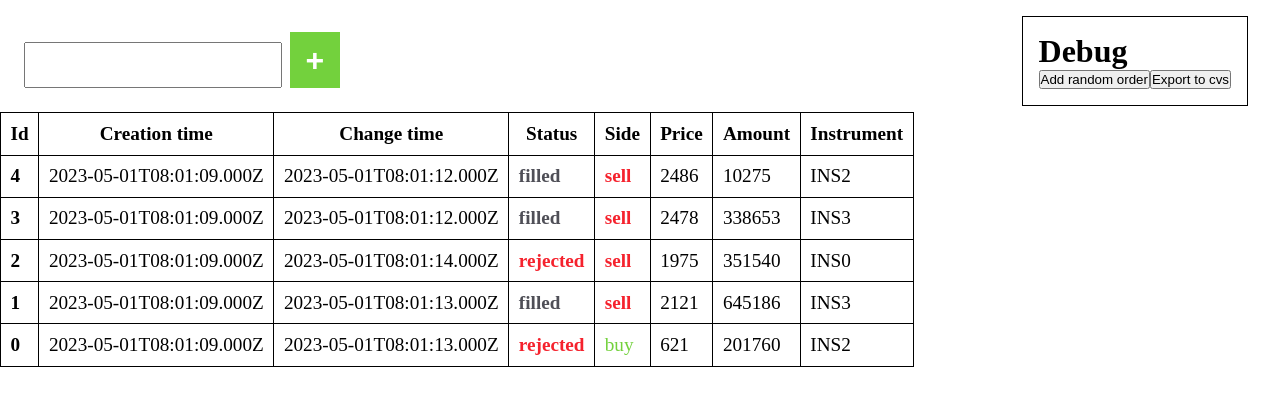
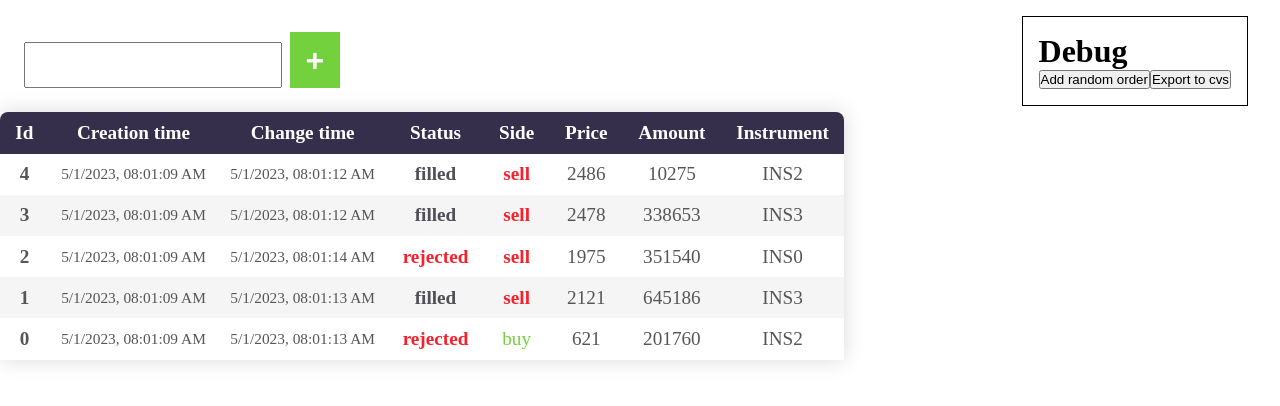
Before and after one commit to sluppyy/market, a React (Vite) app: page / in a window 1280 px wide. Shown: the top 406 px of the page. Built offline with nearby package versions, Linux system fonts and the light colour scheme.

Commit message:
updated styles for table

```diff
--- a/src/components/OrdersTable/OrdersTable.tsx
+++ b/src/components/OrdersTable/OrdersTable.tsx
@@ -4,6 +4,20 @@ import { OrdersVM } from '../../vm'
 import styles from './styles.module.css'
 import { MyOrdersVM } from '../../vm/MyOrdersVM'
 
+function tryParseNumber<T>(value: T): T | Number {
+  return Number(value) || value
+}
+
+function format(date: Date): string {
+  return Intl.DateTimeFormat('en', {
+    year: 'numeric',
+    day: 'numeric',
+    month: 'numeric',
+    hour: '2-digit',
+    minute: '2-digit',
+    second: '2-digit',
+  }).format(date)
+}
 
 export default function OrdersTable() {
   const vm = OrdersVM.use()!
@@ -18,8 +32,8 @@ export default function OrdersTable() {
   const sorted = useMemo(
     () => [...orders].sort(
       (a, b) => {
-        const aField = (a as any)[sortField]
-        const bField = (b as any)[sortField]
+        const aField = tryParseNumber((a as any)[sortField])
+        const bField = tryParseNumber((b as any)[sortField])
 
         return sortType == 'dec'
           ? (aField > bField) ? 1 : -1
@@ -86,8 +100,8 @@ export default function OrdersTable() {
       <tbody>{sorted.map(order =>
         <tr key={order.id}>
           <td>{order.id}</td>
-          <td>{order.creationTime.toISOString()}</td>
-          <td>{order.changeTime.toISOString()}</td>
+          <td>{format(order.creationTime)}</td>
+          <td>{format(order.changeTime)}</td>
           <td className={styles[order.status]}>{order.status}</td>
           <td className={styles[order.side]}>{order.side}</td>
           <td>{order.price}</td>
@@ -122,7 +136,7 @@ function ST({
 }: SortableTitleProps) {
   return <span onClick={() => onClick(name)}>{children}{
     name == sortField
-      ? ((sortType == 'dec') ? '▾' : '▴')
+      ? ((sortType == 'dec') ? ' ▾' : ' ▴')
       : null
   }</span>
 }
--- a/src/components/OrdersTable/styles.module.css
+++ b/src/components/OrdersTable/styles.module.css
@@ -1,15 +1,44 @@
 .table {
   font-size: 1.2em;
+  border-collapse: collapse;
+  box-shadow: 0 0 20px rgba(0, 0, 0, 0.15);
+}
+
+.table thead th:first-child {
+  border-radius: 8px 0 0 0;
+}
+
+.table thead th:last-child {
+  border-radius: 0 8px 0 0;
 }
 
 .table, .table th, .table td {
-  padding: 0.5em;
-  border: 1px solid black;
-  border-collapse: collapse;
+  padding: 0.5em 0.8em;
+  text-align: center;
 }
 
 .table thead th > span {
   cursor: pointer;
+}
+
+.table thead th {
+  background-color: #362F4B;
+  color: white;
+}
+
+.table tbody tr {
+  color: #565656;
+}
+
+.table tbody tr:nth-child(2n) {
+  background-color: #F5F5F5;
+}
+
+.table tbody td:nth-child(2) {
+  font-size: 0.8em;
+}
+.table tbody td:nth-child(3) {
+  font-size: 0.8em;
 }
 
 .table td:nth-child(1),
```
